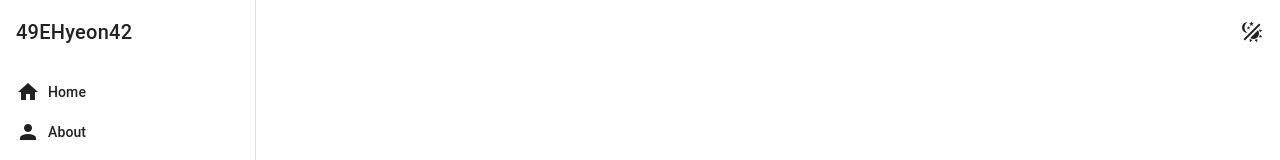
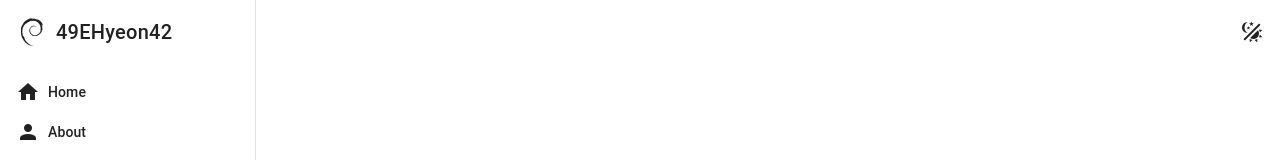
Before and after one commit to 49EHyeon42/vue-boilerplate, a Vue app: page /test-views/eh-layout2 in a window 1280 px wide. Shown: the top 160 px of the page. Built offline with nearby package versions, Linux system fonts and the light colour scheme; the HTML template or start-up script is replaced by a standard one.

Commit message:
feat: 브랜드 분리 및 사이드바, 헤더 적용

```diff
--- /dev/null
+++ b/src/components/common/EhBrand.vue
@@ -0,0 +1,14 @@
+<script setup lang="ts"></script>
+
+<template>
+  <div class="d-flex align-center brand-gap">
+    <v-icon size="32">mdi-debian</v-icon>
+    <span class="text-h6">49EHyeon42</span>
+  </div>
+</template>
+
+<style scoped>
+.brand-gap {
+  gap: 8px;
+}
+</style>
--- a/src/components/headers/EhHeader2.vue
+++ b/src/components/headers/EhHeader2.vue
@@ -1,4 +1,6 @@
 <script setup lang="ts">
+import EhBrand from '../common/EhBrand.vue';
+
 import { useDisplay } from 'vuetify';
 import { useToggleTheme } from '@/composables/useToggleTheme';
 
@@ -12,7 +14,9 @@ const drawer = defineModel<boolean>('drawer');
   <v-app-bar elevation="0">
     <template v-if="mdAndDown">
       <v-app-bar-nav-icon @click="drawer = !drawer" />
-      <v-app-bar-title>49EHyeon42</v-app-bar-title>
+      <v-app-bar-title>
+        <EhBrand />
+      </v-app-bar-title>
     </template>
     <template v-slot:append>
       <v-btn icon @click="toggleTheme">
@@ -21,3 +25,5 @@ const drawer = defineModel<boolean>('drawer');
     </template>
   </v-app-bar>
 </template>
+
+<style scoped></style>
--- a/src/components/sidebars/EhSidebar2.vue
+++ b/src/components/sidebars/EhSidebar2.vue
@@ -1,6 +1,7 @@
 <script setup lang="ts">
+import EhBrand from '../common/EhBrand.vue';
+import EhSubHeader2 from './subHeaders/EhSubHeader2.vue';
 import EhListItem2 from './items/EhListItem2.vue';
-import EhSubHeader2 from './subHeaders/EhSubHeader2.vue';
 
 const drawer = defineModel<boolean>('drawer');
 </script>
@@ -8,7 +9,7 @@ const drawer = defineModel<boolean>('drawer');
 <template>
   <v-navigation-drawer v-model="drawer" temporary>
     <v-container class="d-flex align-center">
-      <span class="text-h6">49EHyeon42</span>
+      <EhBrand />
     </v-container>
 
     <v-list density="compact">
```
